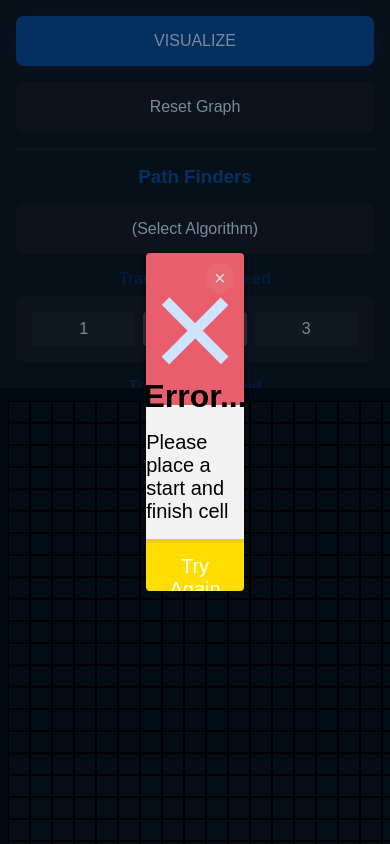
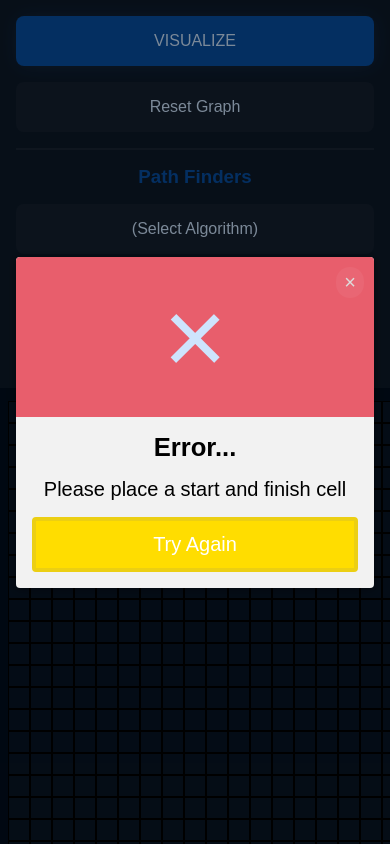
Before and after one commit to NoahBeto/react-typescript-algorithm-visualizer, a React (Vite) app: page / in a window 390 px wide. Both pictures are taken after a click on the button "VISUALIZE". Built offline with nearby package versions, Linux system fonts and the light colour scheme.

Commit message:
Update AlertMessage.css

```diff
--- a/src/components/AlertMessage.css
+++ b/src/components/AlertMessage.css
@@ -14,26 +14,25 @@
   left: 0;
   width: 100%;
   height: 100%;
-  background: rgba(
-    0,
-    0,
-    0,
-    0.4
-  ); /* Semi-transparent black overlay for the blur effect */
+  background: rgba(0, 0, 0, 0.4);
   display: flex;
   justify-content: center;
   align-items: center;
-  z-index: 1000;
+  z-index: 2000;
+  padding: 16px; /* mobile-safe spacing */
 }
 
 .modal {
   color: var(--text);
   background: #f2f2f2;
-  width: 25%;
-  height: 40%;
+
+  /* Responsive sizing */
+  width: min(520px, 92vw);
+  max-height: min(520px, 86vh);
+
   overflow-y: auto;
   position: relative;
-  z-index: 1100;
+  z-index: 2100;
   box-shadow: 0 0 10px rgba(0, 0, 0, 0.5);
   border-radius: 0.25rem;
 
@@ -45,7 +44,7 @@
 .modal-content-upper {
   background: rgb(232, 94, 108);
   font-size: 1.5rem;
-  height: 45%;
+  min-height: 160px;
   display: flex;
   justify-content: center;
   align-items: center;
@@ -56,13 +55,13 @@
 }
 
 .modal-content-lower {
-  height: 55%;
   color: black;
   display: flex;
   flex-direction: column;
   align-items: center;
   justify-content: center;
   gap: 1rem;
+  padding: 16px;
 }
 
 .modal-content-lower > span:nth-child(1) {
@@ -81,9 +80,10 @@
 }
 
 .modal-message {
-  word-wrap: normal;
-  margin: none;
+  word-wrap: break-word;
+  margin: 0;
   font-size: 1.25rem;
+  text-align: center;
 }
 
 .close {
@@ -97,3 +97,18 @@
   padding: 0.25rem 0.5rem;
   border-radius: 4rem;
 }
+
+/* Small screens: make top icon less huge */
+@media (max-width: 420px) {
+  .modal-content-upper > span:nth-child(1) {
+    font-size: 110px;
+  }
+
+  .modal-content-lower > span:nth-child(1) {
+    font-size: 1.6rem;
+  }
+
+  .modal-content-lower > button {
+    width: 100%;
+  }
+}
```
